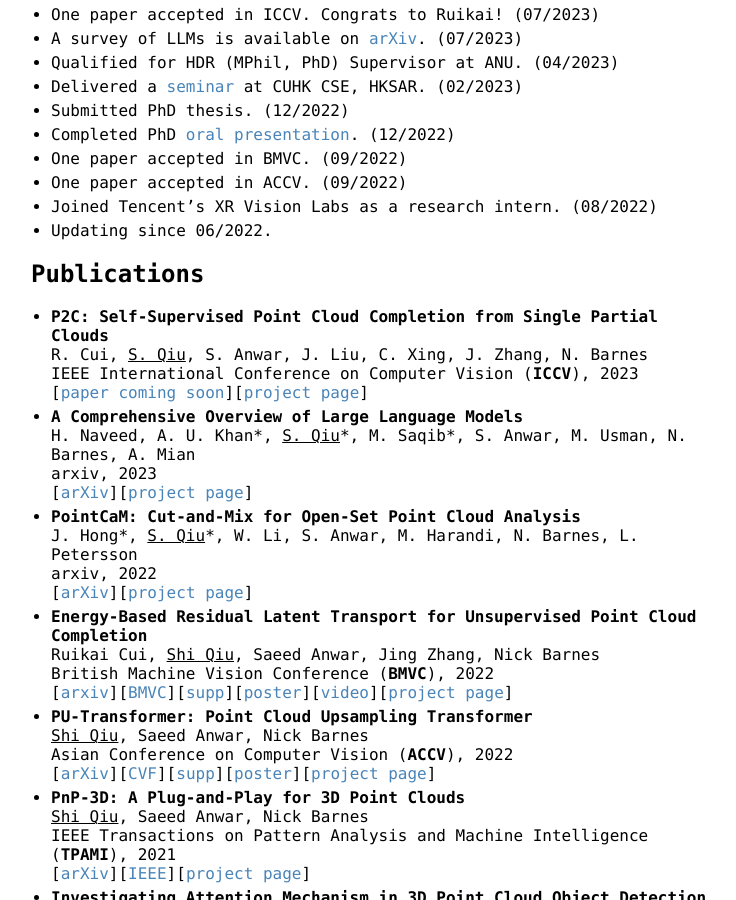
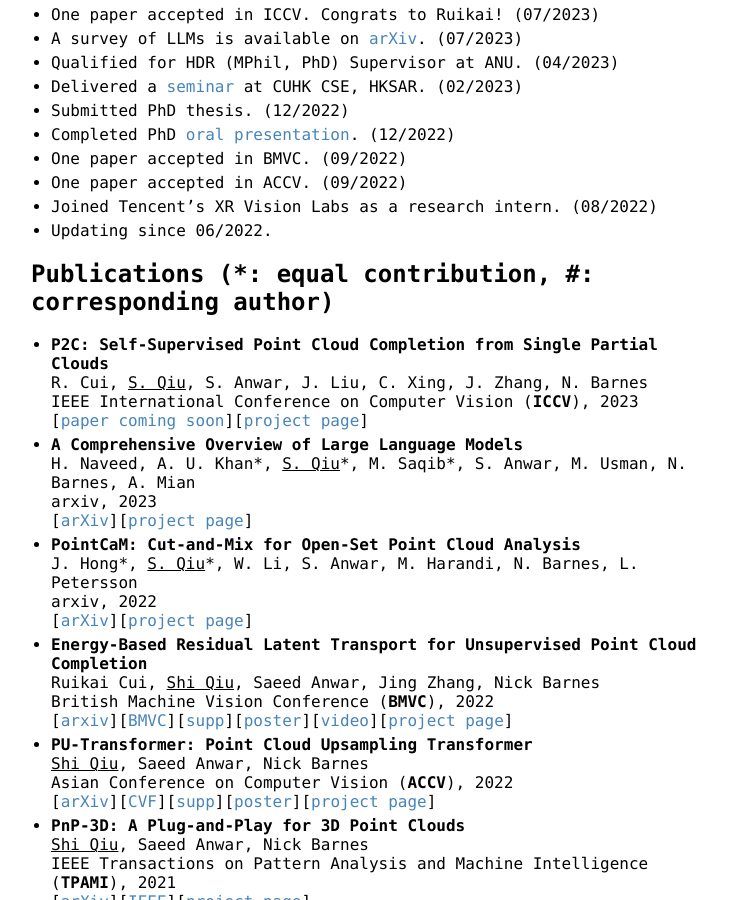
Before and after one commit to ShiQiu0419/ShiQiu0419.github.io, a Jekyll site: the page built from index.md, in a window 1280 px wide and 900 px high, scrolled down 414 px. Shown: the whole window, without its empty margins (259-995 px from the left). Built offline with Jekyll 4.4.1, drawn with Linux system fonts in a browser that asks for light colours; our own code applies the rules of GitHub Pages for plain Markdown files.

Commit message:
Update index.md

```diff
--- a/index.md
+++ b/index.md
@@ -21,7 +21,7 @@ I will be joining the Department of Computer Science and Engineering at The Chin
 * Joined Tencent's XR Vision Labs as a research intern. (08/2022)
 * Updating since 06/2022.
 
-## Publications
+## Publications (\*: equal contribution, \#: corresponding author)
 * **P2C: Self-Supervised Point Cloud Completion from Single Partial Clouds**
 R. Cui, <ins>S. Qiu</ins>, S. Anwar, J. Liu, C. Xing, J. Zhang, N. Barnes
 IEEE International Conference on Computer Vision (**ICCV**), 2023
```
